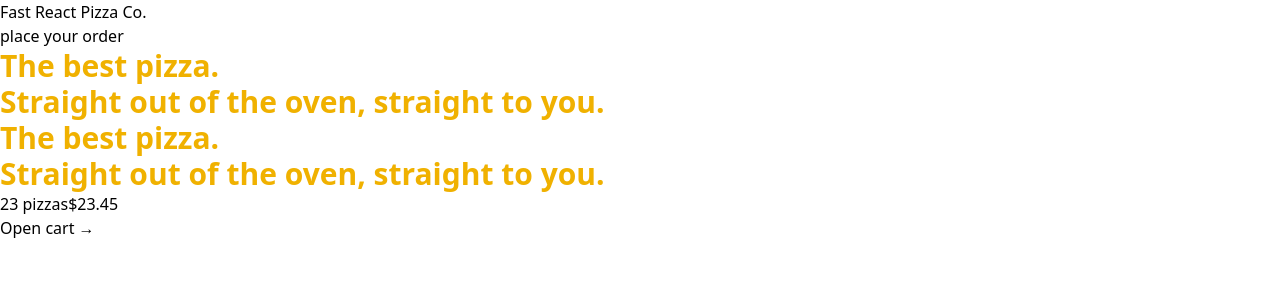
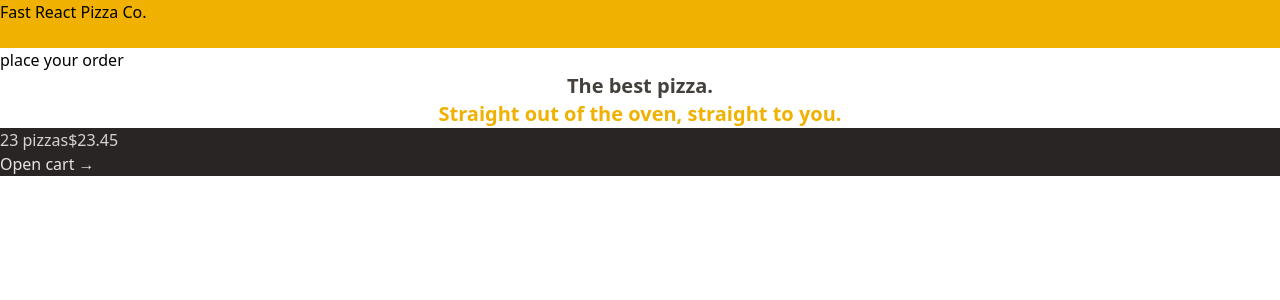
Before and after one commit to AAvi09/fast-react-pizza, a React (Vite) app: page / in a window 1280 px wide. Shown: the top 300 px of the page. Built offline with nearby package versions, Linux system fonts and the light colour scheme.

Commit message:
refactor: update styles in CartOverview and Header; modify Home component layout; fix import for eslint plugin in Vite config

```diff
--- a/src/features/cart/CartOverview.jsx
+++ b/src/features/cart/CartOverview.jsx
@@ -2,8 +2,8 @@ import { Link } from "react-router-dom";
 
 function CartOverview() {
   return (
-    <div>
-      <p>
+    <div className="bg-stone-800 text-stone-200">
+      <p className="text-stone-300">
         <span>23 pizzas</span>
         <span>$23.45</span>
       </p>
--- a/src/features/order/CreateOrder.jsx
+++ b/src/features/order/CreateOrder.jsx
@@ -1,4 +1,3 @@
-import { useState } from "react";
 import { redirect, useActionData } from "react-router-dom";
 import { Form } from "react-router-dom";
 import { createOrder } from "../../services/apiRestaurant";
--- a/src/features/order/SearchOrder.jsx
+++ b/src/features/order/SearchOrder.jsx
@@ -1,8 +1,9 @@
 import { useState, useNavigate } from "react";
+import { useNavigation } from "react-router-dom";
 
 const Searchorder = () => {
   const [query, setQuery] = useState(" ");
-  const navigate = useNavigate();
+  const navigate = useNavigation();
 
   const handleSubmit = (e) => {
     e.preventDefault();
@@ -20,3 +21,5 @@ const Searchorder = () => {
     </form>
   );
 };
+
+export default Searchorder;
--- a/src/ui/AppLayout.jsx
+++ b/src/ui/AppLayout.jsx
@@ -15,7 +15,7 @@ const AppLayout = () => {
 
       <main>
         <h1>place your order</h1>
-        <Home />
+        {/* <Home /> */}
         <Outlet />
       </main>
 
--- a/src/ui/Header.jsx
+++ b/src/ui/Header.jsx
@@ -1,10 +1,13 @@
 import React from "react";
 import { Link } from "react-router-dom";
+import SearchOrder from "../features/order/SearchOrder";
 
 const Header = () => {
   return (
-    <header>
+    <header className="bg-yellow-500">
       <Link to="/">Fast React Pizza Co.</Link>
+
+      <SearchOrder />
     </header>
   );
 };
--- a/src/ui/Home.jsx
+++ b/src/ui/Home.jsx
@@ -1,10 +1,12 @@
 function Home() {
   return (
     <div>
-      <h1 className="text-3xl font-semibold text-yellow-500">
+      <h1 className="text-center text-xl font-semibold text-stone-700">
         The best pizza.
         <br />
-        Straight out of the oven, straight to you.
+        <span className="text-yellow-500">
+          Straight out of the oven, straight to you.
+        </span>
       </h1>
     </div>
   );
--- a/vite.config.js
+++ b/vite.config.js
@@ -1,6 +1,6 @@
 import { defineConfig } from "vite";
 import react from "@vitejs/plugin-react";
-import eslint from "@vite-plugin-eslint";
+import eslint from "vite-plugin-eslint";
 import tailwindcss from "@tailwindcss/vite";
 
 // https://vite.dev/config/
```
